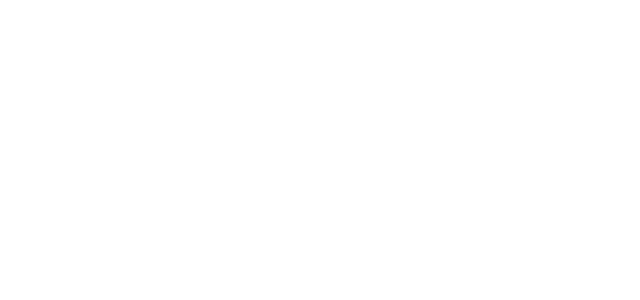
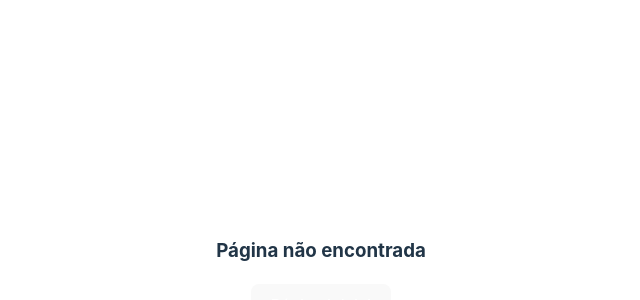
Before and after one commit to LRiiic/financeApp, a React (Vite) app: page /login in a window 1280 px wide. Before the commit this address had no page. Shown: the part 128-428 px from the top of the page, without its empty margins (319-959 px from the left). Built offline with nearby package versions, Linux system fonts and the light colour scheme.

Commit message:
Creating not found page

```diff
--- a/src/App.jsx
+++ b/src/App.jsx
@@ -6,6 +6,7 @@
 import Home from './pages/home';
 import NewTransaction from './pages/newTransaction';
 import EditTransaction from './pages/editTransaction';
+import NotFound from './pages/notFound';
 
 function App() {
   return (
@@ -15,6 +16,7 @@
         <Route path="/home" element={<Home />}/>
         <Route path="/new-transaction" element={<NewTransaction />}/>
         <Route path="/edit-transaction/:id" element={<EditTransaction />}/>
+        <Route path="*" element={<NotFound />} />
       </Routes>
     </BrowserRouter>
   );
--- /dev/null
+++ b/src/pages/notFound/index.jsx
@@ -0,0 +1,16 @@
+import React from "react";
+import '../../App.css'
+import '../../index.css'
+
+import { useNavigate, Navigate } from 'react-router-dom';
+
+
+export default function NotFound() {
+    const navigate = useNavigate();
+    return (
+        <div>
+            <h3>Página não encontrada</h3>
+            <button type="button" onClick={() => navigate('/home')}>Página inicial</button>
+        </div>
+    );
+}
```
